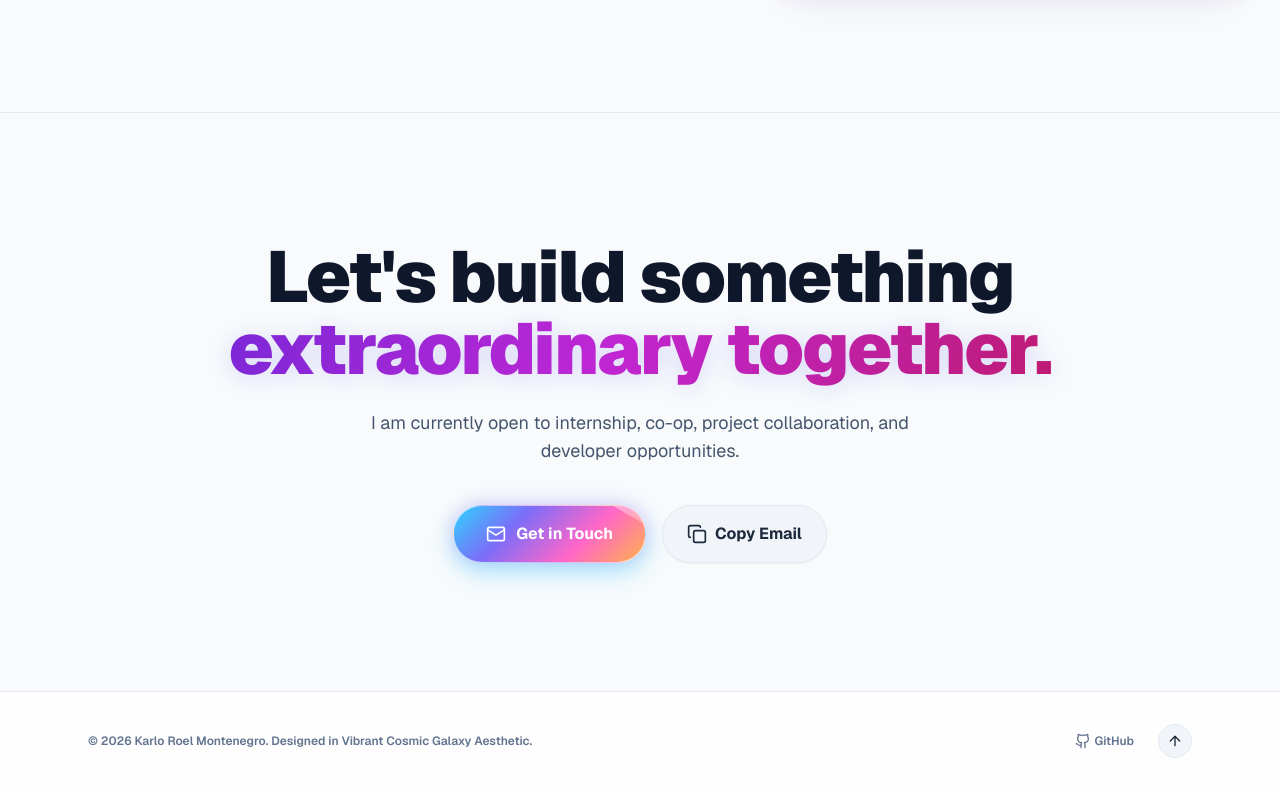
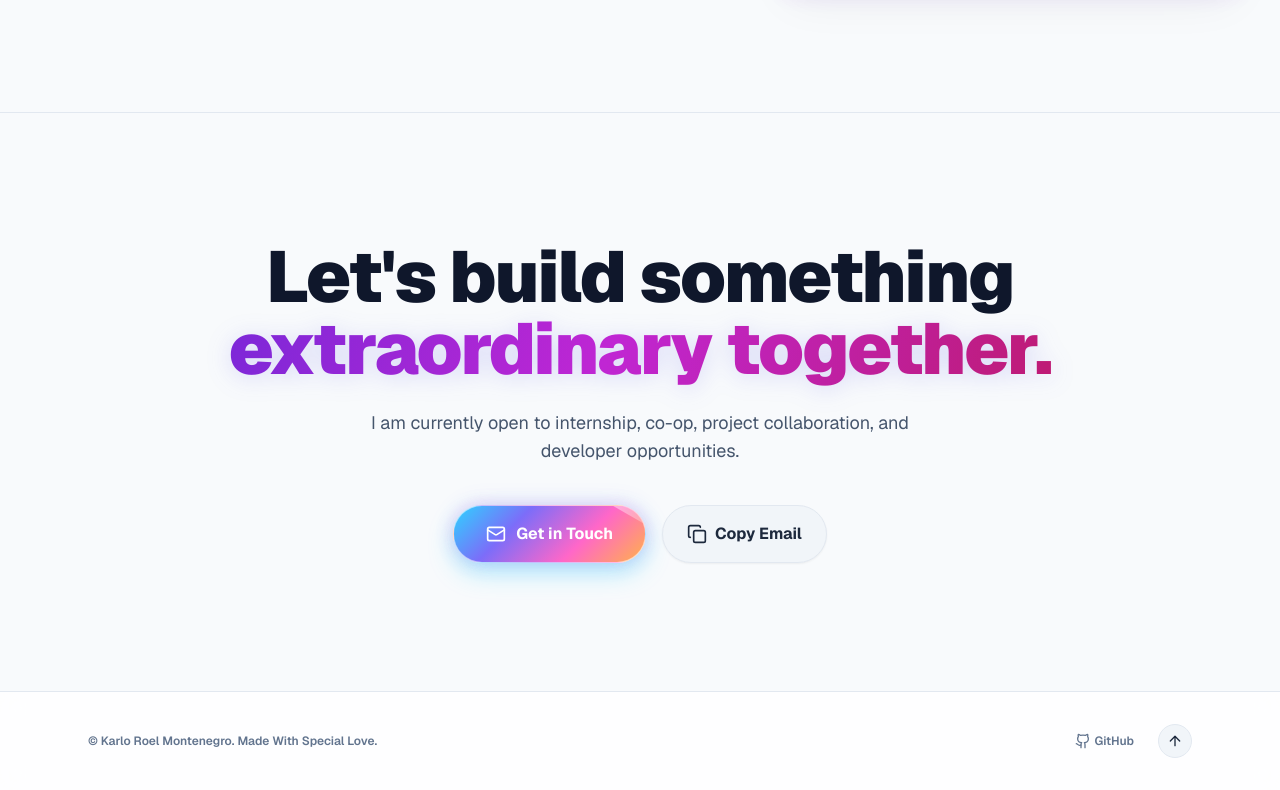
Before and after one commit to karlsxo/KarloRoel, a Next.js app: page / in a window 1280 px wide. Shown: the part 3416-4206 px from the top of the page. Built offline with nearby package versions, Linux system fonts and the light colour scheme.

Commit message:
Update footer signature text
Replace footer line with: © Karlo Roel Montenegro. Made With Special Love.

```diff
--- a/app/page.tsx
+++ b/app/page.tsx
@@ -1121,7 +1121,7 @@ export default function Portfolio() {
       {/* Footer */}
       <footer className="relative z-10 py-8 bg-white/80 border-t border-slate-200 backdrop-blur-md">
         <div className="max-w-6xl mx-auto px-6 flex flex-col sm:flex-row items-center justify-between gap-4 text-slate-500 text-xs font-semibold">
-          <p>© 2026 Karlo Roel Montenegro. Designed in Vibrant Cosmic Galaxy Aesthetic.</p>
+          <p>© Karlo Roel Montenegro. Made With Special Love.</p>
 
           <div className="flex items-center gap-6">
             <a href="https://github.com/karlsxo/KarloRoel" target="_blank" rel="noreferrer" className="hover:text-slate-900 transition-colors flex items-center gap-1">
```
